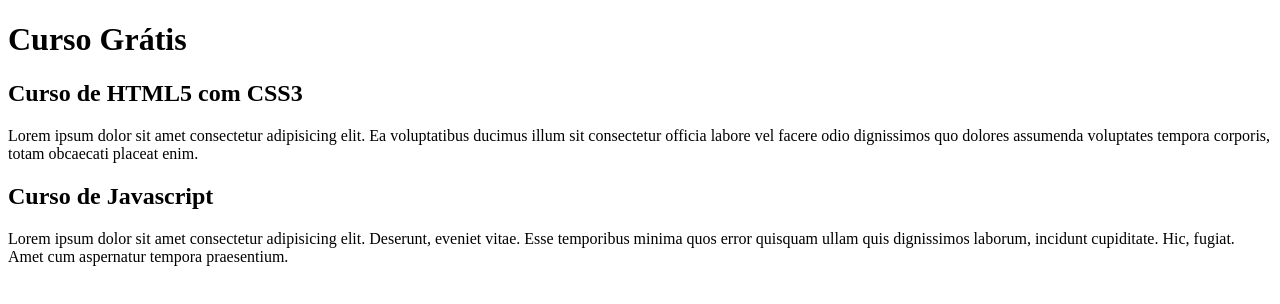
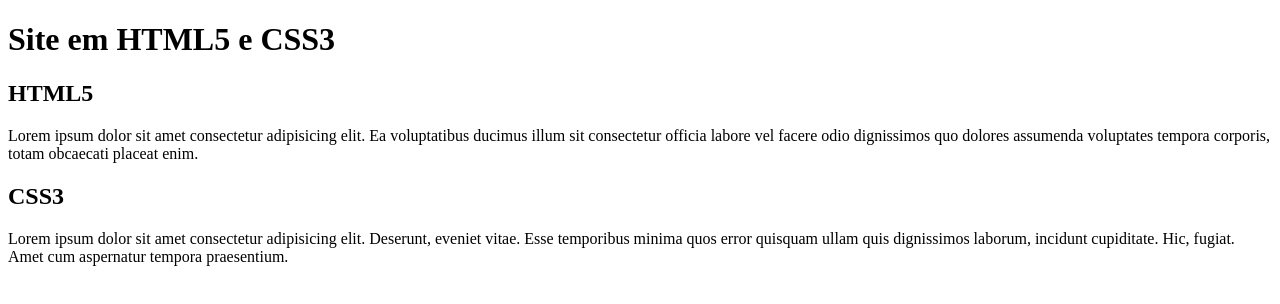
Before and after one commit to kanashiroooo/Projeto-site, a plain HTML site: page index.html in a window 1280 px wide. Drawn offline with Linux system fonts and the light colour scheme.

Commit message:
Alteração no conteúdo e títulos

```diff
--- a/index.html
+++ b/index.html
@@ -8,14 +8,14 @@
 <body>
     <main>
         <head>
-            <h1>Curso Grátis</h1>
+            <h1>Site em HTML5 e CSS3</h1>
         </head>
         <article>
-            <h2>Curso de HTML5 com CSS3</h2>
+            <h2>HTML5 </h2>
             <p>Lorem ipsum dolor sit amet consectetur adipisicing elit. Ea voluptatibus ducimus illum sit consectetur officia labore vel facere odio dignissimos quo dolores assumenda voluptates tempora corporis, totam obcaecati placeat enim.</p>
         </article>
         <article>
-            <h2>Curso de Javascript</h2>
+            <h2>CSS3</h2>
             <p>Lorem ipsum dolor sit amet consectetur adipisicing elit. Deserunt, eveniet vitae. Esse temporibus minima quos error quisquam ullam quis dignissimos laborum, incidunt cupiditate. Hic, fugiat. Amet cum aspernatur tempora praesentium.</p>
         </article>
     </main>
```
